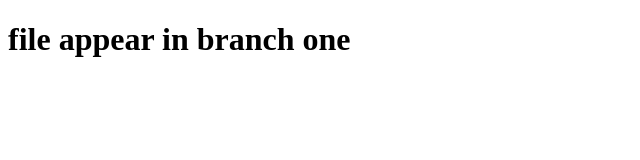
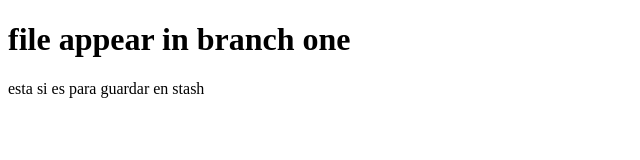
Before and after one commit to sebastian-timote/pruebaGit, a plain HTML site: page fileRama1.html in a window 1280 px wide. Shown: the whole page, without its empty margins (0-640 px from the left). Drawn offline with Linux system fonts and the light colour scheme.

Commit message:
save use stash

```diff
--- a/fileRama1.html
+++ b/fileRama1.html
@@ -8,5 +8,6 @@
 </head>
 <body>
     <h1>file appear in branch one</h1>
+    <p>esta si es para guardar en stash</p>
 </body>
 </html>
```
